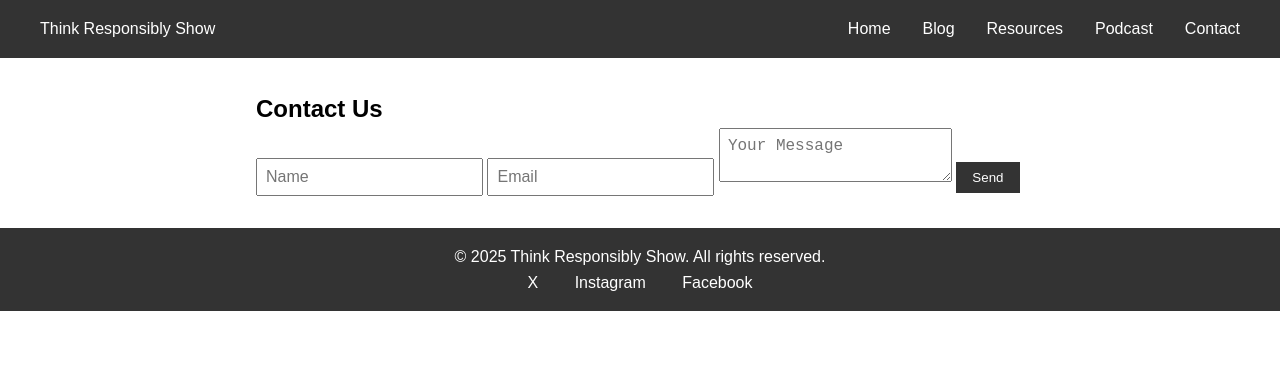
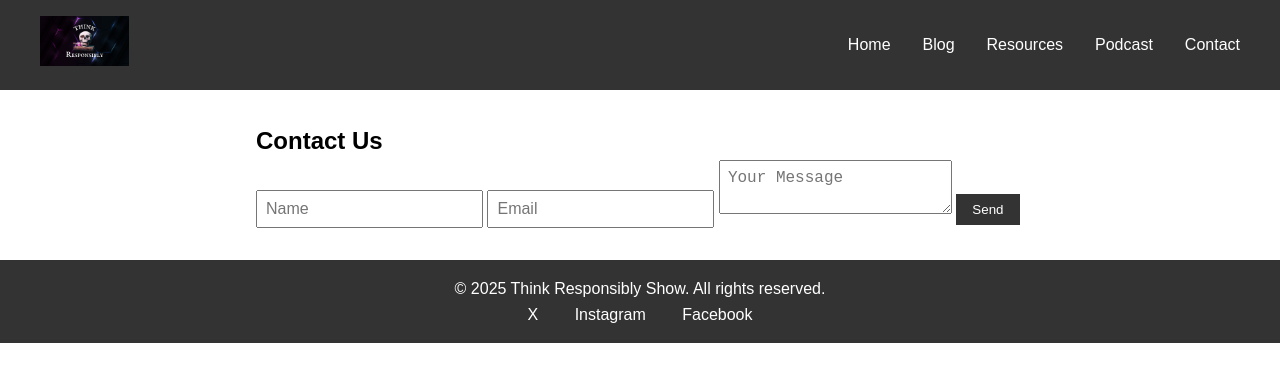
Before and after one commit to Volanalytics/thinkresponsiblyshow, a Jekyll site: the page built from contact.html, in a window 1280 px wide. Shown: the top 382 px of the page. Built offline with Jekyll 4.4.1, drawn with Linux system fonts in a browser that asks for light colours.

Commit message:
Update contact.html

```diff
--- a/contact.html
+++ b/contact.html
@@ -1,26 +1,8 @@
-<!DOCTYPE html>
-<html lang="en">
-<head>
-    <meta charset="UTF-8">
-    <meta name="viewport" content="width=device-width, initial-scale=1.0">
-    <meta name="description" content="Contact Think Responsibly Show for collaborations and inquiries.">
-    <title>Contact - Think Responsibly Show</title>
-    <link rel="stylesheet" href="css/style.css">
-</head>
-<body>
-    <header>
-        <nav>
-            <div class="logo">Think Responsibly Show</div>
-            <ul>
-                <li><a href="index.html">Home</a></li>
-                <li><a href="blog.html">Blog</a></li>
-                <li><a href="resources.html">Resources</a></li>
-                <li><a href="podcast.html">Podcast</a></li>
-                <li><a href="contact.html">Contact</a></li>
-            </ul>
-        </nav>
-    </header>
-    <main>
+---
+layout: default
+title: Contact
+description: Contact Think Responsibly Show for collaborations and inquiries.
+---
 <section class="contact">
     <h1>Contact Us</h1>
     <form id="contact-form">
@@ -30,15 +12,3 @@
         <button type="submit">Send</button>
     </form>
 </section>
-    </main>
-    <footer>
-        <p>&copy; 2025 Think Responsibly Show. All rights reserved.</p>
-<div class="social-links">
-    <a href="https://x.com/hamerthinks">X</a>
-    <a href="https://www.instagram.com/hamerthinks">Instagram</a>
-    <a href="https://www.facebook.com/hamerthinks">Facebook</a>
-</div>
-    </footer>
-    <script src="js/script.js"></script>
-</body>
-</html>
```
Lines whose indentation alone changed are shown as unchanged.
